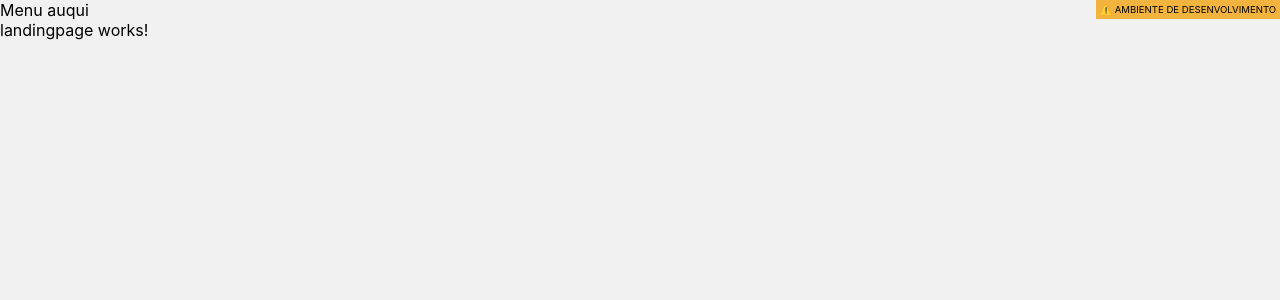
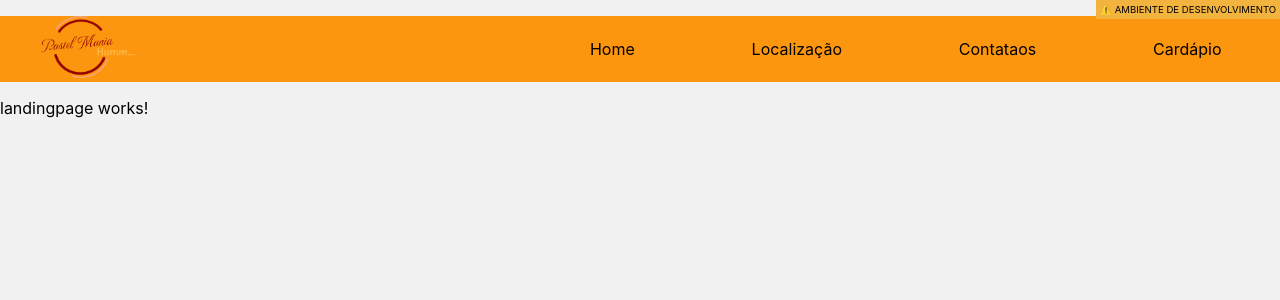
Before and after one commit to FourDevsSoft/frontend-pastel-mania-v2, an Angular app: page /site in a window 1280 px wide. Shown: the top 300 px of the page. Built offline with nearby package versions, Linux system fonts and the light colour scheme.

Commit message:
📦 NEW: inicio do menu da landingPage

```diff
--- a/src/app/shared/components/cliente-final/menu/menu.component.css
+++ b/src/app/shared/components/cliente-final/menu/menu.component.css
@@ -10,3 +10,28 @@
     margin-top: -11vh;
   }
 }
+
+
+nav{
+  background-color: var(--cor-4);
+}
+
+nav ul{
+  display: flex;
+  justify-content: space-between;
+}
+.logo img{
+  width: 20%;
+}
+
+.itens-menu{
+  width: 70%;
+  display: flex;
+  justify-content: space-around;
+  align-items: center;
+}
+
+.itens-menu li{
+  cursor: pointer;
+  list-style: none;
+}
--- a/src/app/shared/components/cliente-final/menu/menu.component.html
+++ b/src/app/shared/components/cliente-final/menu/menu.component.html
@@ -1 +1,16 @@
-<nav class="coteudo-geral-reverso">Menu auqui</nav>
+<nav class="coteudo-geral-reverso">
+    <nav>
+        <ul>
+            <div class="logo">
+                <img src="logo.png" alt="">
+            </div>
+
+            <div class="itens-menu">
+                <li [routerLink]="'/adm/regioes-entrega'">Home</li>
+                <li [routerLink]="'/adm/regioes-entrega'">Localização</li>
+                <li [routerLink]="'/adm/regioes-entrega'">Contataos</li>
+                <li [routerLink]="'/adm/regioes-entrega'">Cardápio</li>
+            </div>
+        </ul>
+    </nav>
+</nav>
--- a/src/app/shared/components/cliente-final/menu/menu.component.ts
+++ b/src/app/shared/components/cliente-final/menu/menu.component.ts
@@ -1,8 +1,11 @@
 import { Component } from '@angular/core';
+import { CommonModule } from '@angular/common';
+import { RouterModule } from '@angular/router';
+import { Router } from '@angular/router';
 
 @Component({
   selector: 'app-menu',
-  imports: [],
+  imports: [CommonModule,RouterModule],
   templateUrl: './menu.component.html',
   styleUrl: './menu.component.css'
 })
```
